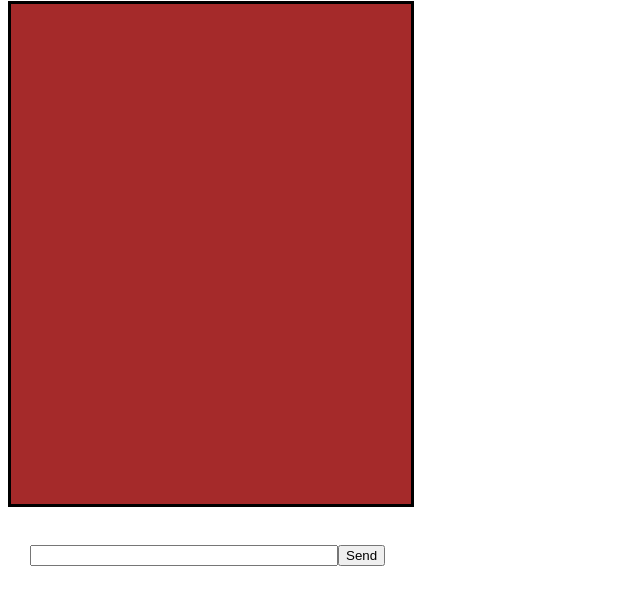
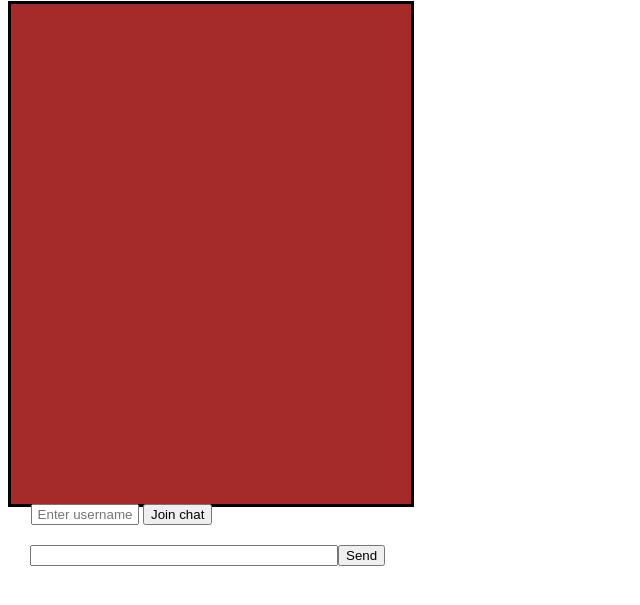
Before and after one commit to AriefBadal23/Socket-IO-Chatapp, a website: page index.html in a window 1280 px wide. Shown: the part 79-684 px from the top of the page, without its empty margins (0-640 px from the left). Drawn offline with nearby package versions, Linux system fonts and the light colour scheme; no server answers.

Commit message:
show username input field

```diff
--- a/public/style.css
+++ b/public/style.css
@@ -7,14 +7,15 @@
 }
 
 #user_input{
-    width: 300px;
+    width: 100px;
     text-align: center;
 }
 #username-form{
-    margin: 500px;
-    margin-left: 26px;
-    margin-top: 10px;
-    display: none;
+    position: fixed;
+    bottom: 0px;
+    margin: 400px;
+    margin-left: 20px;
+    margin-bottom: 180px;
 }
 #submit-form{
     position: absolute;
```
